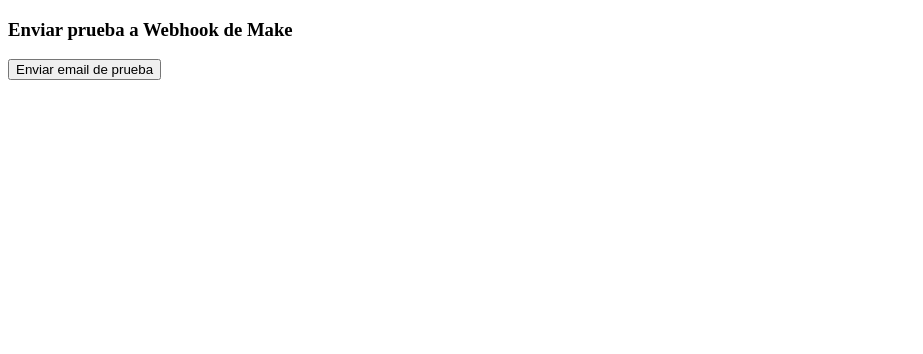
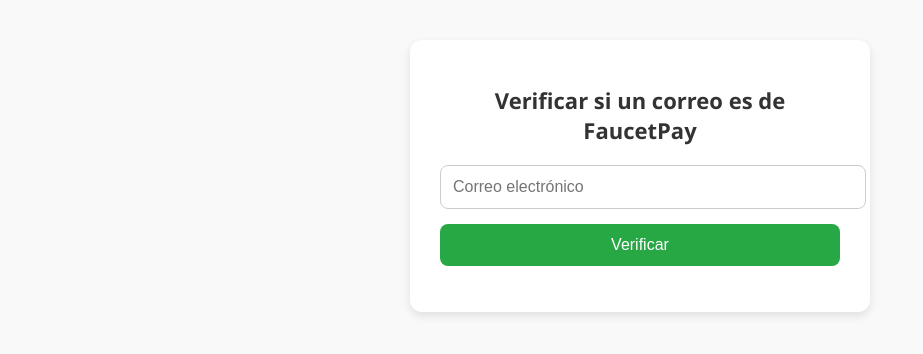
Before and after one commit to CryptoRayn/CryptoRayn.github.io, a plain HTML site: page index.html in a window 1280 px wide. Shown: the whole page, without its empty margins (0-923 px from the left). Drawn offline with Linux system fonts and the light colour scheme.

Commit message:
index.html

```diff
--- a/index.html
+++ b/index.html
@@ -1,36 +1,18 @@
 <!DOCTYPE html>
-<html>
+<html lang="es">
 <head>
-  <meta charset="UTF-8">
-  <title>Probar Webhook Make</title>
+  <meta charset="UTF-8" />
+  <meta name="viewport" content="width=device-width, initial-scale=1.0"/>
+  <title>Verificar correo FaucetPay</title>
+  <link rel="stylesheet" href="style.css" />
 </head>
 <body>
-  <h3>Enviar prueba a Webhook de Make</h3>
-  <button onclick="enviarPrueba()">Enviar email de prueba</button>
-  <p id="resultado"></p>
-
-  <script>
-    function enviarPrueba() {
-      const webhookUrl = "https://hook.us2.make.com/ldpdob431873o77466jrkaeq4u0qo1l1"; // tu webhook
-
-      fetch(webhookUrl, {
-        method: "POST",
-        headers: {
-          "Content-Type": "application/json"
-        },
-        body: JSON.stringify({ email: "prueba@correo.com" })
-      })
-      .then(res => {
-        if (res.ok) {
-          document.getElementById("resultado").textContent = "✅ Enviado con éxito.";
-        } else {
-          document.getElementById("resultado").textContent = "❌ Error en el envío.";
-        }
-      })
-      .catch(err => {
-        document.getElementById("resultado").textContent = "❌ Error de red o CORS.";
-      });
-    }
-  </script>
+  <div class="container">
+    <h1>Verificar si un correo es de FaucetPay</h1>
+    <input type="email" id="emailInput" placeholder="Correo electrónico" />
+    <button onclick="verificarCorreo()">Verificar</button>
+    <p id="resultado"></p>
+  </div>
+  <script src="script.js"></script>
 </body>
 </html>
```
